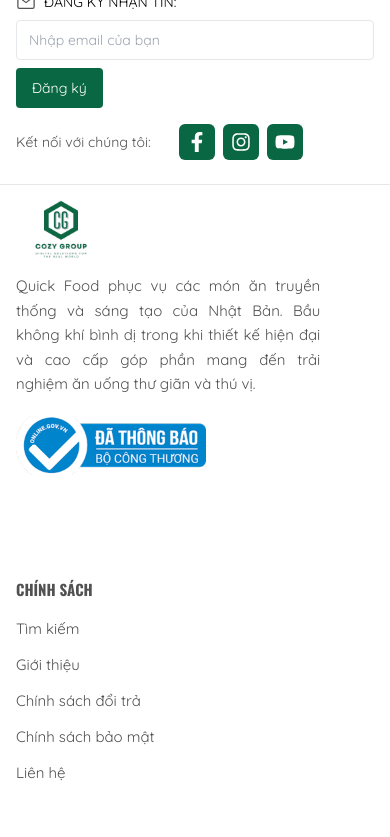
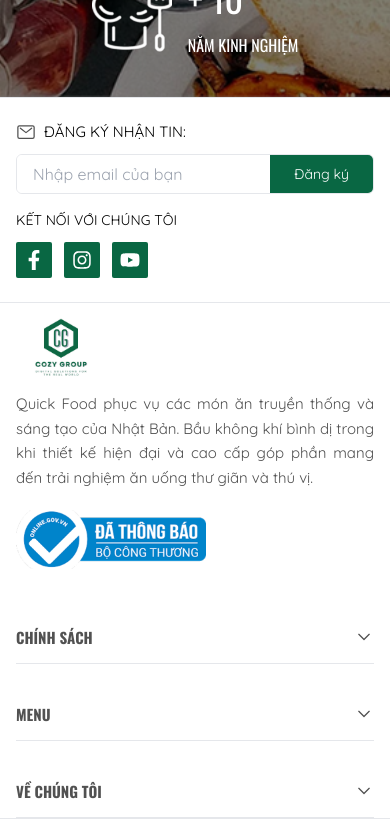
Before and after one commit to CozyGroup/CozyGroup-FE, a React (Create React App) app: page / in a window 390 px wide. Shown: the part 2860-3697 px from the top of the page. Built offline with nearby package versions, Linux system fonts and the light colour scheme.

Commit message:
[Client] - responsive footer

```diff
--- a/src/components/common/Footer/index.jsx
+++ b/src/components/common/Footer/index.jsx
@@ -1,5 +1,8 @@
+import React, { useState } from "react";
 import { FaEnvelope, FaFacebookF, FaInstagram, FaYoutube } from "react-icons/fa";
 import { IoMailOutline } from "react-icons/io5";
+import { GoChevronDown, GoChevronUp } from "react-icons/go";
+import { FiMinus } from "react-icons/fi";
 import logo from "../../../assets/image/logo/logo-2.jpg"
 import { Link } from "react-router-dom";
 import footer_bg from "../../../assets/image/footer-bg/home_counters_bkg.png";
@@ -7,10 +10,40 @@ import logo_bct from "../../../assets/image/logo/logo_bct_image.png"
 import icon_bg_1 from "../../../assets/image/icon/home_counters_1_fa.png"
 import icon_bg_2 from "../../../assets/image/icon/home_counters_2_fa.png"
 import icon_bg_3 from "../../../assets/image/icon/home_counters_3_fa.png"
+
+const FooterDropdown = ({ title, children }) => {
+    const [open, setOpen] = useState(false);
+
+    return (
+        <div className="border-b border-gray-200 py-4 md:border-none">
+            {/* Mobile header */}
+            <button
+                className="flex justify-between items-center w-full md:hidden"
+                onClick={() => setOpen(!open)}
+            >
+                <h3 className="font-bold font-oswald text-[15px]">{title}</h3>
+                <span className="text-xl">
+                    {open ? <FiMinus /> : <GoChevronDown />}
+                </span>
+            </button>
+
+            {/* Nội dung */}
+            <div
+                className={`overflow-hidden transition-all duration-300 ease-in-out
+            ${open ? "max-h-96 mt-3" : "max-h-0"}
+            md:max-h-full md:mt-0 md:block
+          `}
+            >
+                <h3 className="font-bold font-oswald text-lg hidden md:block mb-5">{title}</h3>
+                <ul className="space-y-4 text-[-15px] font-quicksand">{children}</ul>
+            </div>
+        </div>
+    );
+};
 const Footer = () => {
     return (
         <div>
-            <div className="h-60 bg-footer-bg bg-cover bg-center bg-[rgba(0,0,0,0.5)] bg-blend-darken flex items-center justify-center text-white">
+            <div className="h-auto py-10 lg:h-60 bg-footer-bg bg-cover bg-center bg-[rgba(0,0,0,0.5)] bg-blend-darken flex items-center justify-center text-white">
 
                 <div className="grid grid-cols-1 sm:grid-cols-3 gap-4 text-white max-w-7xl mx-auto font-oswald">
                     <div className="flex flex-col items-center">
@@ -35,7 +68,6 @@ const Footer = () => {
                             </div>
                         </div>
                     </div>
-
                     <div className="flex flex-col items-center">
                         <div className="flex items-center">
                             <div className="mr-4">
@@ -50,33 +82,39 @@ const Footer = () => {
 
                 </div>
             </div>
-
-
             <div className="bg-white border-t text-text text-sm">
                 <div className="container mx-auto px-4 py-6 flex flex-wrap justify-between gap-4">
-                    <div className="flex items-center gap-2 flex-wrap basis-full md:basis-[65%]">
+                    <div className="flex flex-col md:flex-row items-start md:items-center gap-3 basis-full md:basis-[65%]">
+                        <div className="flex items-center gap-2 shrink-0">
                             <IoMailOutline className="text-xl" />
-                        <span className="text-black font-quicksand me-7">ĐĂNG KÝ NHẬN TIN:</span>
+                            <span className="text-black text-[15px] font-quicksand">ĐĂNG KÝ NHẬN TIN:</span>
+                        </div>
+
+                        <div className="flex border rounded-md overflow-hidden h-[40px] w-full md:w-full">
                             <input
                                 type="email"
                                 placeholder="Nhập email của bạn"
-                            className="border rounded px-3 py-1 text-sm w-full md:w-[50%] h-[40px]"
+                                className="px-4 text-base outline-none flex-grow lg:w-1/2"
                             />
-                        <button className="bg-primary text-white h-[40px] px-4 py-1 rounded hover:bg-green-700">
+                            <button className="bg-primary text-white px-6 text-sm hover:bg-green-700 whitespace-nowrap">
                                 Đăng ký
                             </button>
                         </div>
-                    <div className="flex items-center gap-2">
-                        <span className="me-5">Kết nối với chúng tôi:</span>
-                        <a href="#" className="bg-primary p-2 rounded-md text-white">
+                    </div>
+
+                    <div className="flex flex-col md:flex-row md:items-center gap-3">
+                        <span className="text-black font-quicksand">KẾT NỐI VỚI CHÚNG TÔI</span>
+                        <div className="flex gap-3">
+                            <a href="#" className="bg-primary p-2 rounded-sm text-white">
                                 <FaFacebookF size={20} />
                             </a>
-                        <a href="#" className="bg-primary p-2 rounded-md text-white">
+                            <a href="#" className="bg-primary p-2 rounded-sm text-white">
                                 <FaInstagram size={20} />
                             </a>
-                        <a href="#" className="bg-primary p-2 rounded-md text-white">
+                            <a href="#" className="bg-primary p-2 rounded-sm text-white">
                                 <FaYoutube size={20} />
                             </a>
+                        </div>
                     </div>
                 </div>
 
@@ -84,49 +122,47 @@ const Footer = () => {
 
                 <div className="container text-[15px] mx-auto px-4  grid grid-cols-1 md:grid-cols-6 gap-6">
                     {/* Phần Logo */}
-                    <div className="md:col-span-3 pb-10">
+                    <div className="md:col-span-3 lg:pb-10">
                         <div className="w-[25%]">
                             <img src={logo} alt="Logo" className="w-full h-full object-cover" />
                         </div>
-                        <p className=" mb-5 text-justify leading-relaxed w-[85%]">
+                        <p className="mb-5 text-justify leading-relaxed lg:w-[85%] w-full">
                             Quick Food phục vụ các món ăn truyền thống và sáng tạo của Nhật Bản. Bầu không khí bình dị trong khi thiết kế hiện đại và cao cấp góp phần mang đến trải nghiệm ăn uống thư giãn và thú vị.
                         </p>
 
-                        <img src={logo_bct} alt="Đã thông báo" className="w-[190px]" />
+                        <img src={logo_bct} alt="Đã thông báo" className="w-[190px] mb-[18px]" />
                     </div>
 
                     {/* Phần Chính sách */}
-                    <div className="md:col-span-1 py-10">
-                        <h3 className="font-bold font-oswald mb-5">CHÍNH SÁCH</h3>
-                        <ul className="space-y-4">
+                    <FooterDropdown title="CHÍNH SÁCH">
+                        <>
                             <li><a href="#">Tìm kiếm</a></li>
                             <li><a href="#">Giới thiệu</a></li>
                             <li><a href="#">Chính sách đổi trả</a></li>
                             <li><a href="#">Chính sách bảo mật</a></li>
                             <li><a href="#">Liên hệ</a></li>
-                        </ul>
-                    </div>
+                        </>
+                    </FooterDropdown>
+                    {/* Phần Menu */}
 
-                    {/* Phần Menu */}
-                    <div className="md:col-span-1 py-10">
-                        <h3 className="font-bold font-oswald mb-5">MENU</h3>
-                        <ul className="space-y-4">
+                    <FooterDropdown title="MENU">
+                        <>
                             <li><a href="#">Sản phẩm khuyến mãi</a></li>
                             <li><a href="#">Sản phẩm nổi bật</a></li>
                             <li><a href="#">Tất cả sản phẩm</a></li>
-                        </ul>
-                    </div>
+                        </>
+                    </FooterDropdown>
 
                     {/* Phần Về Chúng Tôi */}
-                    <div className="md:col-span-1 py-10">
-                        <h3 className="font-bold font-oswald mb-5">VỀ CHÚNG TÔI</h3>
-                        <ul className="space-y-4">
+                    <FooterDropdown title="VỀ CHÚNG TÔI">
+                        <>
                             <li><a href="#">Trang chủ</a></li>
                             <li><a href="#">Thực đơn</a></li>
                             <li><a href="#">Giới thiệu</a></li>
                             <li><a href="#">Liên hệ</a></li>
-                        </ul>
-                    </div>
+                        </>
+                    </FooterDropdown>
+
                 </div>
 
 
--- a/src/pages/Contact/index.jsx
+++ b/src/pages/Contact/index.jsx
@@ -61,7 +61,7 @@ const Contact = () => {
                         </select>
                         <textarea rows={5} placeholder="Nội dung" className="border border-[#e7e7e7]-300 font-medium bg-[#fbfbfb] text-[#333333] p-5"></textarea>
                         <p className="font-quicksand text-[#333333] font-normal">This site is protected by reCAPTCHA and the Google Privacy Policy and Terms of Service apply.</p>
-                        <button type="submit" className="bg-[#096743] text-white rounded-[30px] px-[50px] py-[11px] text-[14px] max-w-[220px] font-normal font-oswald tracking-[0.8px] inline-block hover:bg-[#dd0c1b] focus:bg-[#dd0c1b] active:bg-[#dd0c1b] focus:outline-none focus:shadow-none mb-[50px] lg:mb-0"
+                        <button type="submit" className="bg-[#096743] text-white rounded-[30px] px-[50px] py-[11px] text-[14px] max-w-[220px] font-normal font-oswald tracking-[0.8px] inline-block hover:bg-[#FF0000] focus:bg-[#FF0000] active:bg-[#FF0000] focus:outline-none focus:shadow-none mb-[50px] lg:mb-0"
                         >GỬI CHO CHÚNG TÔI</button>
                     </form>
                 </div>
```
Lines whose indentation alone changed are shown as unchanged.
